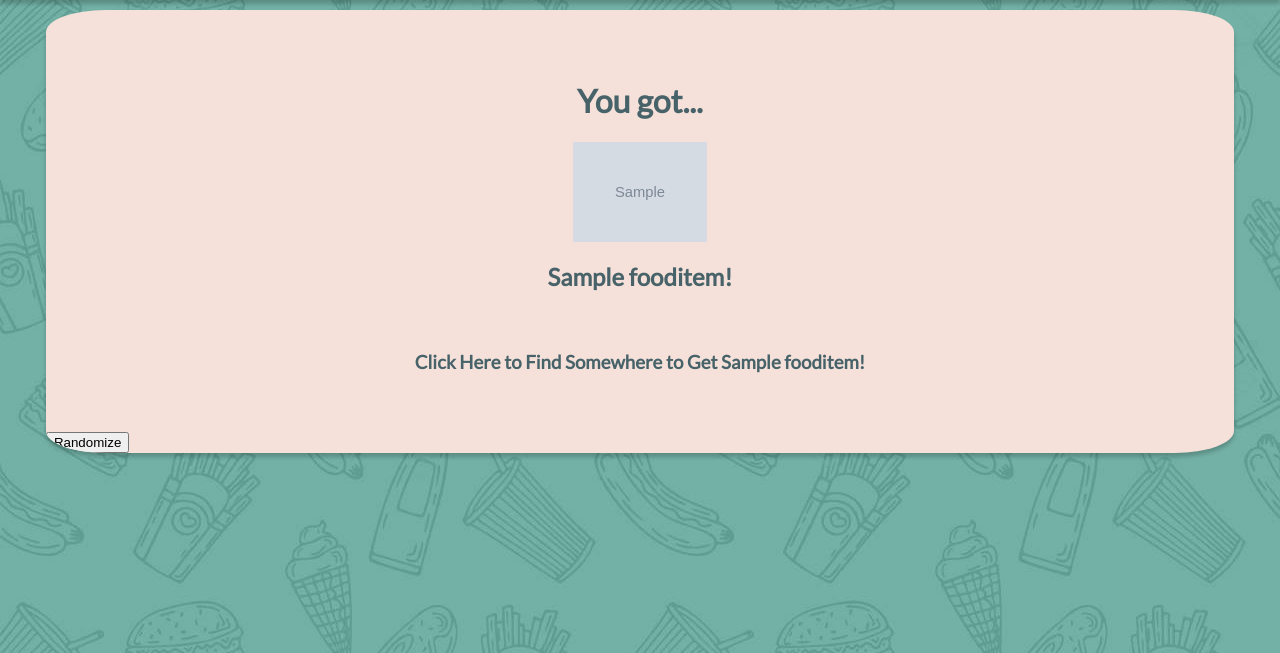
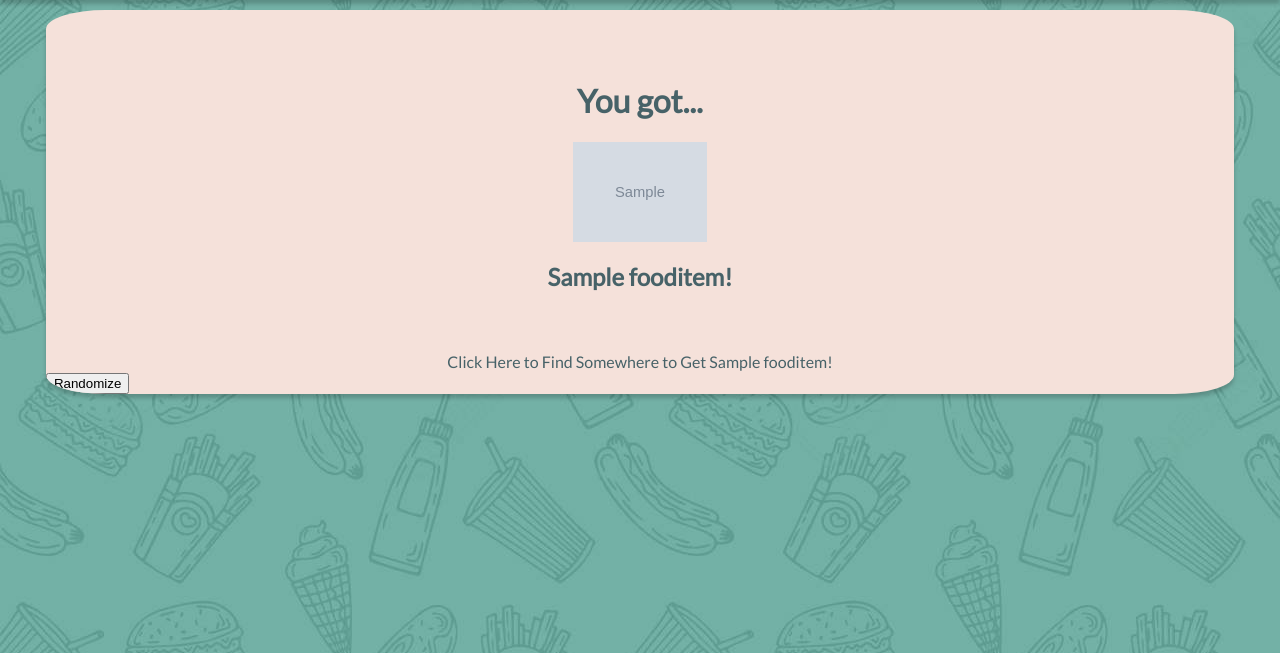
Before and after one commit to ditulliojx2693/Kravings, a Python web app: template templates/results.html in a window 1280 px wide. Shown: the part 60-713 px from the top of the page. Run offline with Jinja, Linux system fonts and the light colour scheme; the template is opened without the code that fills it: most values are stand-ins (such as "Sample title", 1, 10 or a date in 2020); grey boxes marked "Sample" are stand-in pictures.

Commit message:
yelp button works

```diff
--- a/stylesheets/style.css
+++ b/stylesheets/style.css
@@ -225,3 +225,19 @@ html{
 #signUpButton{
   text-decoration: none;
 }
+
+/* results page */
+
+.yelp{
+  background-color: transparent;
+  color:#476268;
+  font-size: 16px;
+  border-style: none;
+  display: block;
+  margin-left: auto;
+  margin-right:auto;
+  font-family: 'Lato', sans-serif;
+}
+.yelp:hover{
+  text-decoration: underline;
+}
--- a/templates/results.html
+++ b/templates/results.html
@@ -26,7 +26,7 @@
       <h1 class="topic">You got...</h1>
       <img src="{{img}}" alt="food_image" class="foodDisplay">
       <center><h2 style="padding-bottom: 40px;">{{fooditem}}!</h2></center>
-      <center><h3 style="padding-bottom: 40px;">Click Here to Find Somewhere to Get {{fooditem}}!</h3></center>
+        <form action="/yelppage"><button type="submit" class="yelp">Click Here to Find Somewhere to Get {{fooditem}}!</button></form>
       <button type="button" class="randomize" onclick="randomizeFood()">Randomize</button>
     </div>
   </body>
```
